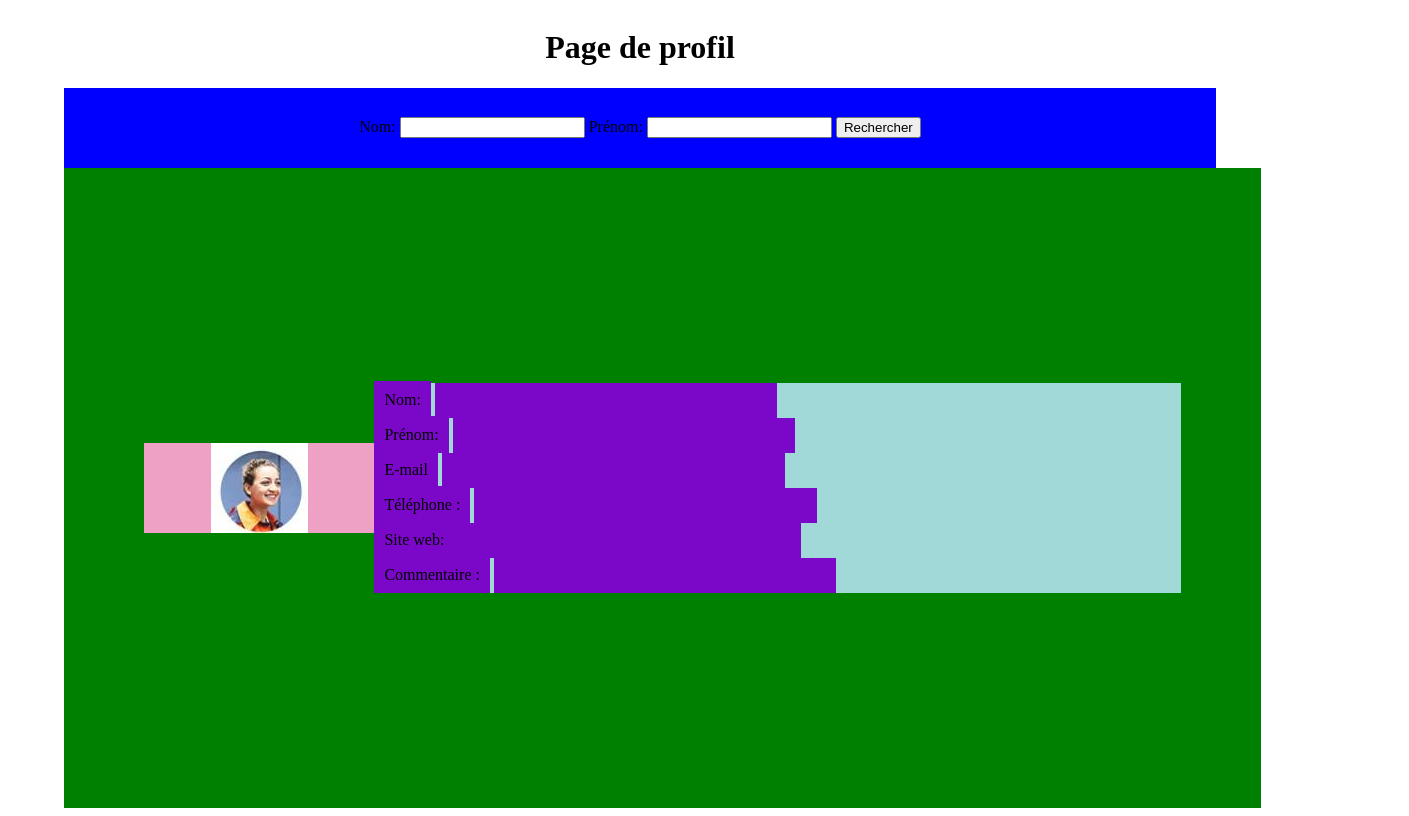
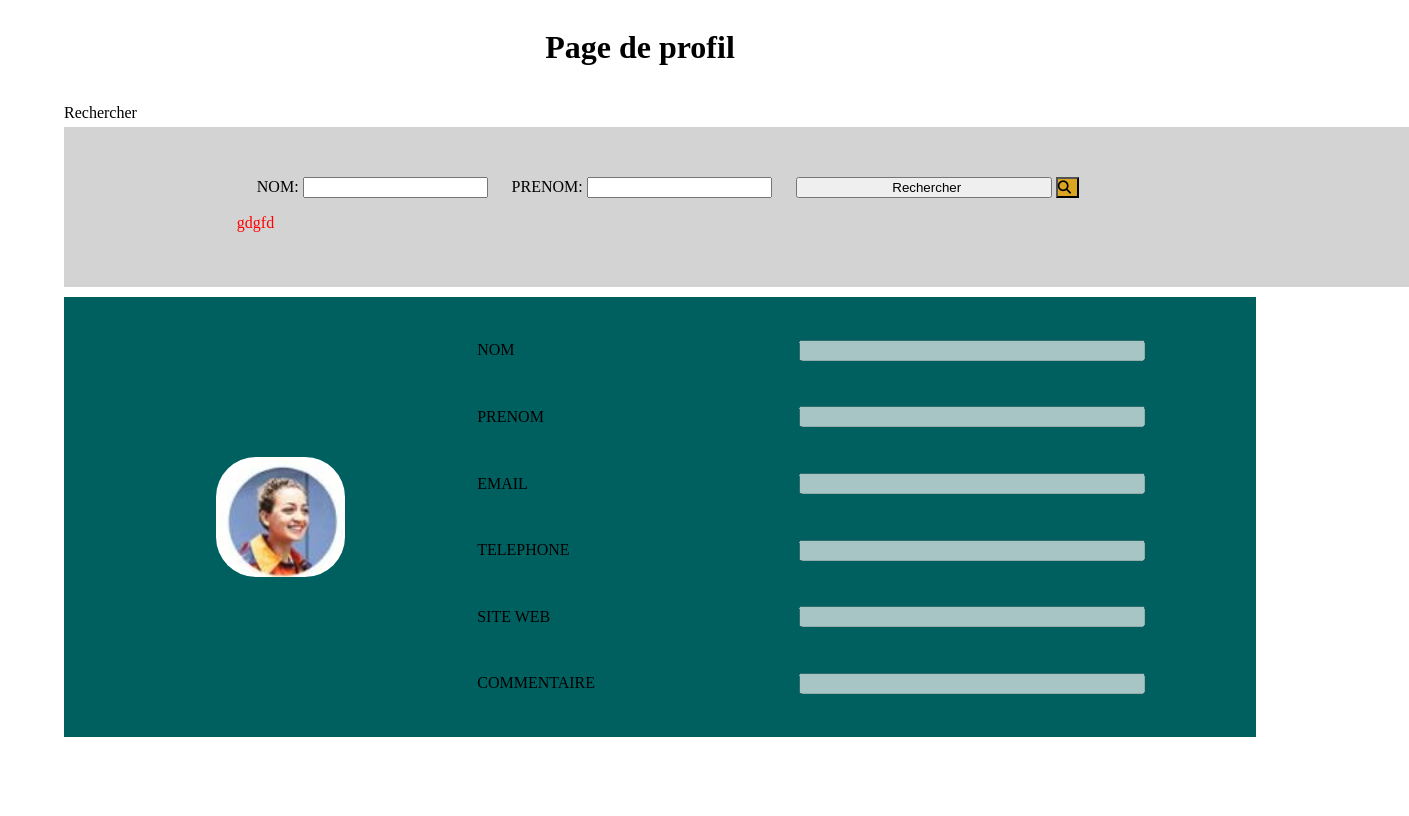
Before and after one commit to EmyLD/afpaOrange, a plain HTML site: page pages/profil.html in a window 1280 px wide. Shown: the whole page, 1409 px wide, since content can reach past the window. Drawn offline with Linux system fonts and the light colour scheme.

Commit message:
MAJ présentation fonctionalité searchuser

```diff
--- a/css/searchuser.scss
+++ b/css/searchuser.scss
@@ -1,5 +1,4 @@
 #searchUser {
-
     display: flex;
     flex-direction: column;
     width: 90vw;
@@ -9,65 +8,82 @@
         text-align: center;
     }
 
+    p {
+        margin-bottom: 5px;
+    }
+
     #searchArea {
         display: flex;
-        flex-direction: column;
-        background-color: blue;
-        justify-content: center;
         align-items: center;
-        height: 10vh;
+        height: 15vh;
         width: 90vw;
         margin: auto;
-        border: 10px;
+        margin-bottom: 10px;
+        border: 20px;
+        border-color: #006060;
+        padding: 20px;
+        padding-left: 15%;
+        background-color: rgb(212, 211, 211);
+
+        & label {
+            margin-left: 20px;
+        }
+
+        #btnSearchForm0 {
+            margin-left: 20px;
+            width: 20vw;
+            padding-right: 0%;
+            border-right: 0%;
+        }
+
+        #btnSearchForm {
+            background-color: #DAA520;
+            padding-left: 0%;
+            border-left: 0%;
+        }
+        #message{
+            color: red;
+        }
+
     }
 
     #userForm {
         display: flex;
-        flex-direction: row;
-        height: 60vh;
-        width: 90%;
+        flex-wrap: wrap;
+        height: 50vh;
+        width: 90vw;
         border: 10px;
-        padding: 10vh;
-        justify-content: center;
-        align-items: center;
-        background-color: green;
+        padding: 20px;
+        justify-content: space-evenly;
+        // align-items: normal;
+        background-color: #006060;
 
         #userPhoto {
-            width: 20vw;
+            width: 20%;
             display: flex;
             align-items: center;
             justify-content: center;
-            flex-grow: 1;
-            background-color: rgb(238, 161, 197);
 
-            &img {
-                height: 50vh;
+            & img {
+                height: 30%;
                 width: auto;
+                border-radius: 40px;
             }
         }
 
-        #userInfos {
-            width: 70vw;
-            background-color: rgb(161, 216, 216);
-
-            & label,
-            & input {
-                padding: 10px;
-                width: 40%;
-                background-color: rgb(123, 7, 201);
-                border: none;
-
-            }
-
-            & label {
-                text-decoration: double;
-            }
-
-            & input {
-                align-items: center;
-            }
+        & #labels,
+        & #inputs {
+            display: flex;
+            flex-direction: column;
+            width: 30%;
+            margin-right: 10px;
+            justify-content: space-around;
+            border: none;
         }
 
+        & #labels {
+            width: 20%;
+        }
 
     }
 }
--- a/pages/profil.html
+++ b/pages/profil.html
@@ -5,7 +5,6 @@
     <meta charset="UTF-8">
     <meta name="viewport" content="width=device-width, initial-scale=1.0">
     <meta http-equiv="X-UA-Compatible" content="ie=edge">
-    <!-- <link href="css/normalize.css" rel="stylesheet"> -->
     <link href="../style.css" rel="stylesheet">
     <meta name="description" content="Page pour aficher un profil d'un utilisateur du site d'achat de livre d'ocasion">
     <title>Page de profil</title>
@@ -17,47 +16,45 @@
     </header>
     <main id="searchUser">
         <h1>Page de profil</h1>
-
+        <p>Rechercher</p>
         <div id="searchArea">
             <form id="searchForm" action="">
-                <label for="nomRecherche">Nom:</label>
+                <label for="nomRecherche">NOM:</label>
                 <input name="nomRecherche" type="text" id="nomRecherche">
-                <label for="prenomRecherche">Prénom:</label>
+                <label for="prenomRecherche">PRENOM:</label>
                 <input name="prenomRecherche" type="text" id="prenomRecherche">
-                <button type="submit">Rechercher</button>
-
+                <button type="submit" title="Bouton de recherche" id="btnSearchForm0">Rechercher</button>
+                <button type="submit" title="Bouton de recherche avec icon" id="btnSearchForm">
+                    <i class="fa fa-search"></i>
+                </button>
+                <p id="message">gdgfd</p>
             </form>
         </div>
-        <!-- <div id="userContainer"> -->
-        <form id="userForm">
+        <form id="userForm" >
             <div id="userPhoto">
-                <img src="../images/carla.jpg" alt="Logo temoignage d'un étudiant AFPA qui s'appelle Alexis Garnier">
+                <img src="../images/carla.jpg" alt="Photo d'un utilisateur">
             </div>
-            <div id="userInfos">
-                <label for="nom">Nom:</label>
-                <input name="nom" type="text" id="nom">
-                <br>
-                <label for="prenom">Prénom:</label>
-                <input name="prenom" type="text" id="prenom">
-                <br>
-                <label for="e-mail">E-mail</label>
-                <input name="e-mail" type="email" id="e-mail">
-                <br>
-                <label for="telephone">Téléphone :</label>
-                <input name="telephone" type="text" id="telephone">
-                <br>
-                <label for="site_web">Site web: </label>
-                <input name="site_web" type="text" id="site_web">
-                <br>
-                <label for="commentaire">Commentaire :</label>
-                <input name="commentaire" type="textarea" id="commentaire">
-                <br>
+            <div id="labels">
+                <label for="nom">NOM</label>
+                <label for="prenom">PRENOM</label>
+                <label for="e-mail">EMAIL</label>
+                <label for="telephone">TELEPHONE</label>
+                <label for="site_web">SITE WEB</label>
+                <label for="commentaire">COMMENTAIRE</label>
             </div>
+            <div id="inputs">
+                <input name="nom" type="text" id="nom" disabled>
+                <input name="prenom" type="text" id="prenom" disabled>
+                <input name="e-mail" type="email" id="e-mail" disabled>
+                <input name="telephone" type="text" id="telephone" disabled>
+                <input name="site_web" type="text" id="site_web" disabled>
+                <input name="commentaire" type="textarea" id="commentaire" disabled>
+            </div>
+        </form>
 
-        </form>
-        <!-- </div> -->
-        <script type="text/javascript" src="../scripts/searchUser.js" defer></script>
-
+        <script type="text/javascript" src="../scripts/searchUser.js" ></script>
+        <!-- TO DELETE  Script pour utiliser icones avec fontawesome -->
+        <script src="https://kit.fontawesome.com/7736bd069d.js" crossorigin="anonymous"></script>
 </body>
 
 </html>
--- a/scripts/searchUser.js
+++ b/scripts/searchUser.js
@@ -1,49 +1,34 @@
-// alert("cc");
-var usersArray = [
-    { nom: "Macron", prenom: "Dora", email: "dora@exampledora.com", telephone: "067625252", site_web: "www.ahotmail.fr" },
-    { nom: "benway", prenom: "doe", email: "doe@exampledoe.com", telephone: "067625251", site_web: "www.bhotmail.fr" }
-    ,{ nom: "Philippe", prenom: "Johnny", email: "johny@examplejohn.com", telephone: "0676252553", site_web: "www.chotmail.fr" }
-    ,{ nom: "Le dû", prenom: "Anabelle", email: "anabelle@examplele.com", telephone: "067625254", site_web: "www.dhotmail.fr" }
+let usersArray = [
+    { nom: "Macron", prenom: "Dora", email: "dora@exampledora.com", telephone: "067625252", site_web: "www.ahotmail.fr", commentaire: "fqfdqdfqsdfqsdf qd fqsdf" },
+    { nom: "benway", prenom: "doe", email: "doe@exampledoe.com", telephone: "067625251", site_web: "www.bhotmail.fr", commentaire: "fqfdqdfqsdfqsdf qd fqsdf" },
+    { nom: "fi", prenom: "Jo", email: "johny@examplejohn.com", telephone: "0676252553", site_web: "www.chotmail.fr" },
+    { nom: "Le dû", prenom: "Anabelle", email: "anabelle@examplele.com", telephone: "067625254", site_web: "www.dhotmail.fr" }
 ];
+const msgeNonTrouve = "Utilisateur non trouvé";
 // Get the form element by its id
 let form = document.getElementById("searchForm");
 // Add an event listener for the click event
-
-// form.addEventListener('submit', (e) =>{
-//     e.preventDefault();
-//     document.getElementById('donate').style.display = 'none';
-//     document.getElementById('topMessage').style.display = 'none';
-// });
-
 form.addEventListener('submit', (e) => {
-    // alert("form.addEventListener(submit, (e) =>");
     //pour qu'il se reinitialise pas
     e.preventDefault();
     try {
         let nomRecherche = document.getElementById('nomRecherche').value;
         let prenomRecherche = document.getElementById('prenomRecherche').value;
-        // alert("2F cc");
 
-        debugger;
         let user = usersArray.find(u => u.nom == nomRecherche && u.prenom.toLowerCase() == prenomRecherche.toLowerCase());
-        // let user = usersArray.find(u => u.nom == nomRecherche && u.prenom == prenomRecherche );
 
-        // Get the input elements by their names
         if (user) {
-            // Set the values of the input elements to the user data
-
-            // alert(user.prenom);
-
             document.getElementById('nom').value = user.nom;
             document.getElementById('prenom').value = user.prenom;
             document.getElementById('e-mail').value = user.email;
             document.getElementById('telephone').value = user.telephone;
             document.getElementById('site_web').value = user.site_web;
-            // alert(user.nom);
-            // Show the form
-            // document.getElementById('userForm').style.display = 'block';
+            if (user.commentaire != undefined) {
+                document.getElementById('commentaire').value = user.commentaire;
+            }
+            document.getElementById('message').textContent = "";
         } else {
-            alert('User not found!');
+            document.getElementById('message').textContent = msgeNonTrouve;
         }
     } catch (error) {
         console.log(error);
```
Also changed, not shown: style.css.
